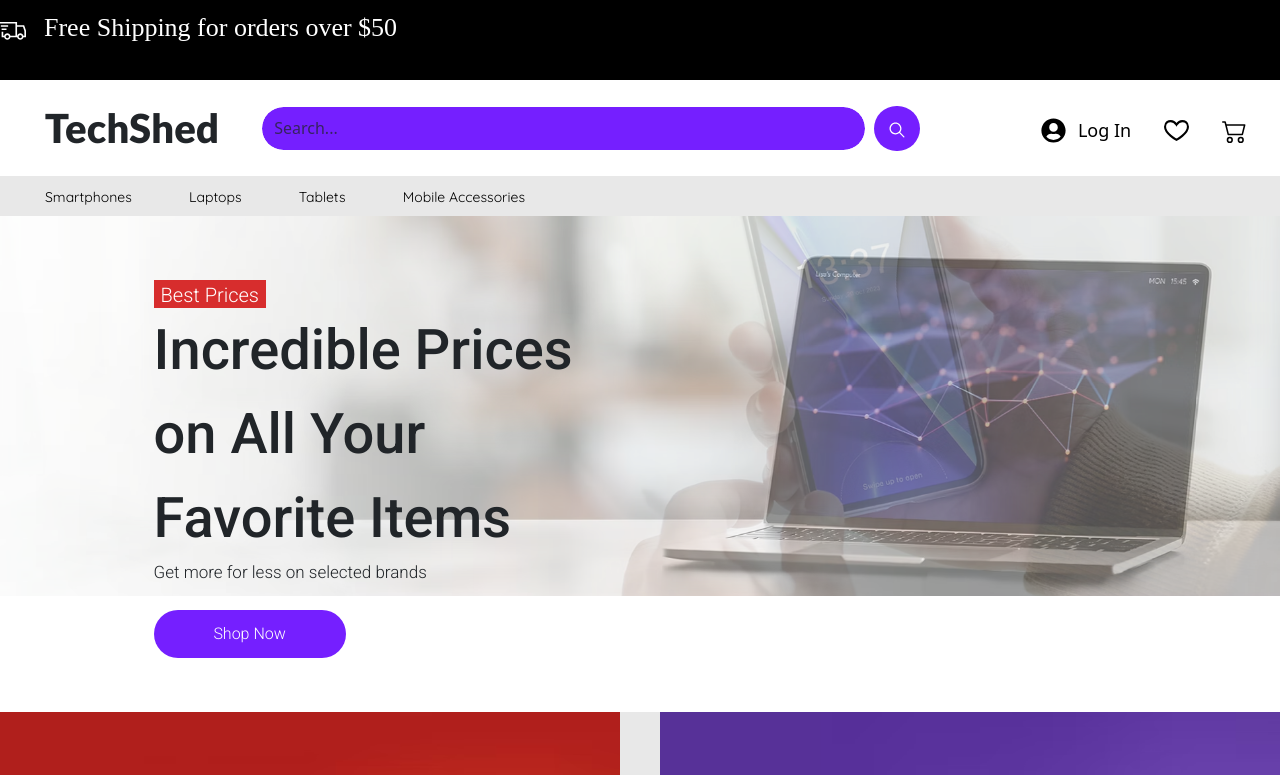
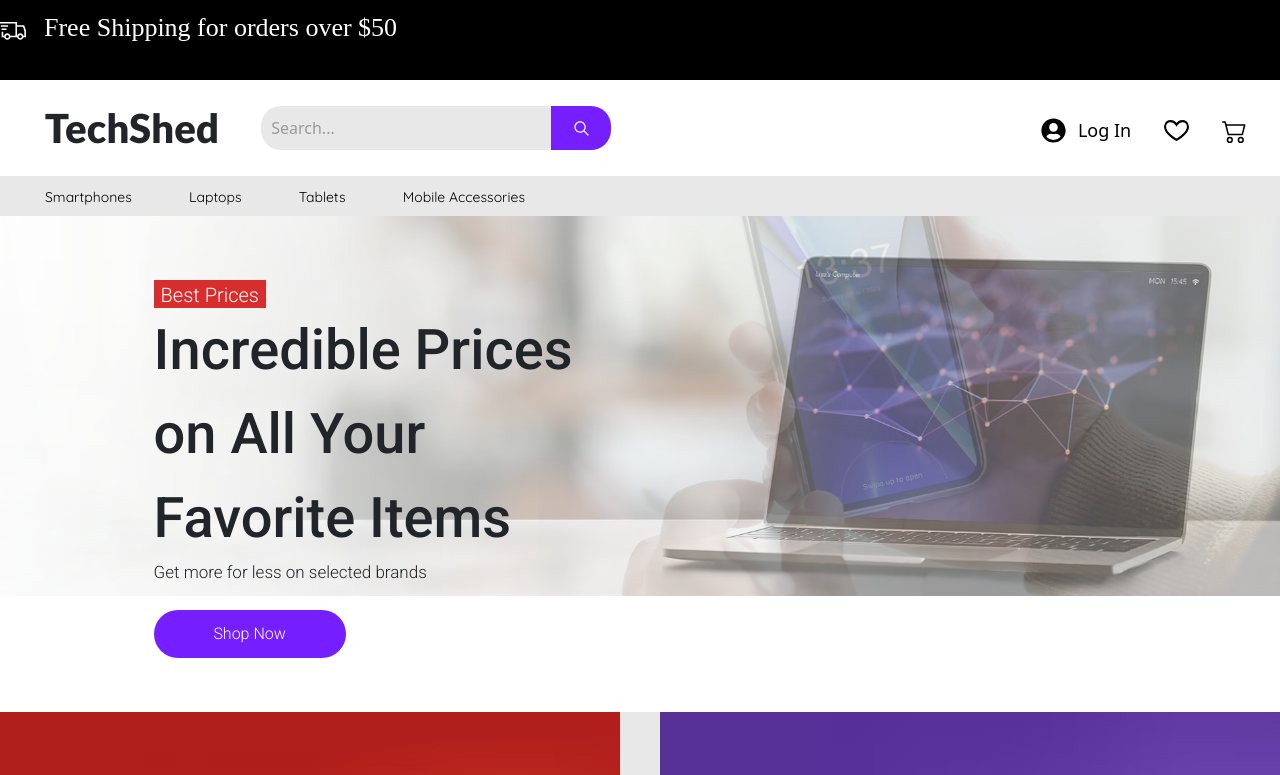
Before and after one commit to sankalptrimade/ecommerce-website, a React (Vite) app: page / in a window 1280 px wide. Shown: the top 775 px of the page. Built offline with nearby package versions, Linux system fonts and the light colour scheme; a web font is replaced by a local one.

Commit message:
Completed the landing front page of the website

```diff
--- a/src/components/ComingSoonComponent.jsx
+++ b/src/components/ComingSoonComponent.jsx
@@ -6,12 +6,12 @@ const ComingSoonComponent = () => {
   return (
     <div className='comingSoonComponent-parent'>
       <div className="droneImg-text">
-        <p className="badge-text">Today&#39;s Special</p>
+        <p className="badge-text">Launching Soon</p>
         <p className='droneImg-text-1'>Best Arial View in Town</p>
         <p className="droneImg-text-2"><span className='first-text'>30&#37;</span> OFF</p>
         <p className="droneImg-text-3">on professional camera drones</p>
-        <p className="droneImg-text-4">Limited quantities.<br />See product detail pages for availability.</p>
-        <button type="submit" className="droneImg-shop-btn">Shop</button>
+        <p className="droneImg-text-4">Sky's the Limit<br />Fly Higher with Our New Drone</p>
+        {/* <button type="submit" className="droneImg-shop-btn">Shop</button> */}
       </div>
       <div className="droneImg">
         <img src={droneImg} alt="droneImage" />
--- a/src/components/Heading.jsx
+++ b/src/components/Heading.jsx
@@ -1,34 +1,58 @@
 import React from "react";
-import './../styles/HeadingStyles.css';
+import "./../styles/HeadingStyles.css";
 import { IoIosSearch } from "react-icons/io";
 import { FaUserCircle } from "react-icons/fa";
 import { GrFavorite } from "react-icons/gr";
 import { BsCart2 } from "react-icons/bs";
 
 const Heading = () => {
-  return <div>
-    <div className="title-parent d-flex">
+  return (
+    <div>
+      <div className="title-parent d-flex">
         <div className="title-child-1 d-flex">
-        <div className="title">
+          <div className="title">
             <p>TechShed</p>
-            </div>
-            <div className="search-bar">
-            <form className="d-flex" role="search">
-        <input className="search-input form-control me-2" type="search" placeholder="Search..." aria-label="Search" />
-        <button className="btn" type="submit" style={{backgroundColor: "#751FFF"}}><IoIosSearch /></button>
-      </form>
-            </div>
+          </div>
+          <div className="search-container">
+            <input
+              type="text"
+              className="search-input"
+              placeholder="Search..."
+            />
+            <button className="search-button">
+              <IoIosSearch />
+            </button>
+          </div>
         </div>
         <div className="title-child-2">
-            <div className="users">
-                <p><a className="userslist" href="/"><span className="login-logo"><FaUserCircle /></span><span className="login-span">Log In</span></a></p>
-                <p><a className="userslist" href="/"><span className="favorite-logo"><GrFavorite /></span></a></p>
-                <p><a className="userslist" href="/"><span className="cart-logo"><BsCart2 /></span></a></p>
-            </div>
-
+          <div className="users">
+            <p>
+              <a className="userslist" href="/">
+                <span className="login-logo">
+                  <FaUserCircle />
+                </span>
+                <span className="login-span">Log In</span>
+              </a>
+            </p>
+            <p>
+              <a className="userslist" href="/">
+                <span className="favorite-logo">
+                  <GrFavorite />
+                </span>
+              </a>
+            </p>
+            <p>
+              <a className="userslist" href="/">
+                <span className="cart-logo">
+                  <BsCart2 />
+                </span>
+              </a>
+            </p>
+          </div>
         </div>
+      </div>
     </div>
-  </div>;
+  );
 };
 
 export default Heading;
--- a/src/components/HelpCenterComponent.jsx
+++ b/src/components/HelpCenterComponent.jsx
@@ -17,7 +17,7 @@ const HelpCenterComponent = () => {
           </div>
         </div>
         <div className="helpCenter-image">
-          <img src={bgImage} alt="bgImage" srcset="" />
+          <img src={bgImage} alt="bgImage" />
         </div>
       </div>
     </div>
--- a/src/components/NewsletterComponent.jsx
+++ b/src/components/NewsletterComponent.jsx
@@ -11,15 +11,16 @@ const NewsletterComponent = () => {
         </div>
         <div className="newsletterform">
           <form>
-            <div className="mb-3">
-              <label for="exampleInputEmail1" className="form-label">
+            <div  className="mb-3">
+              <label htmlFor="exampleInputEmail1" className="form-label email-text">
                 Email
               </label>
               <input
                 type="email"
-                className="form-control "
-                id="exampleInputEmail1"
+                className="form-control email-text-input email"
+                id="email exampleInputEmail1"
                 aria-describedby="emailHelp"
+                required
               />
             </div>
             <div className="mb-3 form-check">
@@ -28,7 +29,7 @@ const NewsletterComponent = () => {
                 className="form-check-input"
                 id="exampleCheck1"
               />
-              <label className="form-check-label" for="exampleCheck1">
+              <label className="form-check-label" htmlFor="exampleCheck1">
                 Yes, subscribe me to your newsletter.
               </label>
             </div>
--- a/src/styles/ComingSoonComponentStyles.css
+++ b/src/styles/ComingSoonComponentStyles.css
@@ -81,7 +81,7 @@
     clip-path: polygon(517px 0%, 100% 0%, 100% 100%, 617px 100%)
 }
 
-.droneImg-shop-btn{
+/* .droneImg-shop-btn{
     width: 166px;
     height: 48px;
     border-radius: 24px;
@@ -99,4 +99,4 @@
     background-color: white;
     color: #751FFF;
     border: 1px solid #751FFF;
-}
+} */
--- a/src/styles/HeadingStyles.css
+++ b/src/styles/HeadingStyles.css
@@ -21,23 +21,60 @@ p {
     margin: 0px;
 }
 
-.search-bar {
+.search-container {
+    display: flex;
+    align-items: center;
+    width: 350px;
+    height: 46px;
     margin-left: 42px;
 }
 
 .search-input {
+    flex: 1;
+    width: 350px;
+    height: 44px;
+    padding: 10px;
     background-color: #E8E8E8;
-    border-radius: 24px;
-    width: 20rem;
-    height: 45px;
+    border: none;
+    outline: none;
+    border-top-left-radius: 20px;
+    border-bottom-left-radius: 20px;
+    font-size: 16px;
+    transition: background-color 0.5s ease, border 0.5s ease;
 }
 
-.btn {
-    width: 46px;
-    border-radius: 28px;
-    background-color: rgb(117, 31, 255);
+.search-button {
+    width: 60px;
+    height: 44px;
+    display: flex;
+    justify-content: center;
+    align-items: center;
+    border: none;
+    background-color: #751FFF;
     color: white;
-    font-size: 20px;
+    cursor: pointer;
+    font-size: 19px;
+    border-top-right-radius: 20px;
+    border-bottom-right-radius: 20px;
+    transition: background-color 0.3s ease, color 0.3s ease;
+}
+
+.search-button:hover {
+    background-color: black;
+}
+
+.search-container input::placeholder {
+    color: #9a9a9a;
+}
+
+.search-container:hover .search-input {
+    background-color: white;
+    border: 1px solid black;
+}
+
+.search-container:hover .search-button {
+    background-color: black;
+    color: white;
 }
 
 .title-child-2 {
--- a/src/styles/InfoImageStyles.css
+++ b/src/styles/InfoImageStyles.css
@@ -1,10 +1,4 @@
 @import url('https://fonts.googleapis.com/css2?family=Nunito+Sans:ital,opsz,wght@0,6..12,200..1000;1,6..12,200..1000&display=swap');
-
-/* .cardImage-parent {
-    width: 100%;
-    height: 544px;
-    background-color: #E8E8E8;
-} */
 
 .image1 {
     position: relative;
--- a/src/styles/NewsletterComponentStyles.css
+++ b/src/styles/NewsletterComponentStyles.css
@@ -32,13 +32,28 @@
     font-style: normal;
 }
 
-.form-control{
+.email-text:after {
+    content:" *";
+    color: white;
+  }
+
+.email-text-input[type="email"]{
     width: 37.813rem;
     height: 45px;
     background-color: #751FFF;
     border: 1px solid white;
     border-radius: 23px;
     color: white;
+}
+
+.email-text-input:hover{
+    background-color: #491799;
+}
+
+.email-text-input:focus{
+    background-color: #751FFF;
+    color: white;
+    border: 1px solid white;
 }
 
 .btn-subscribe{
```
